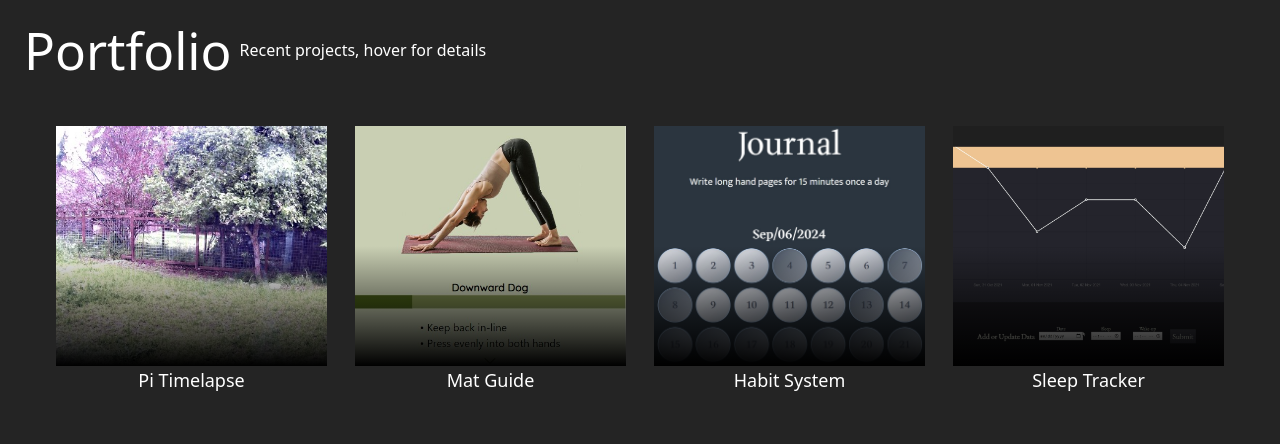
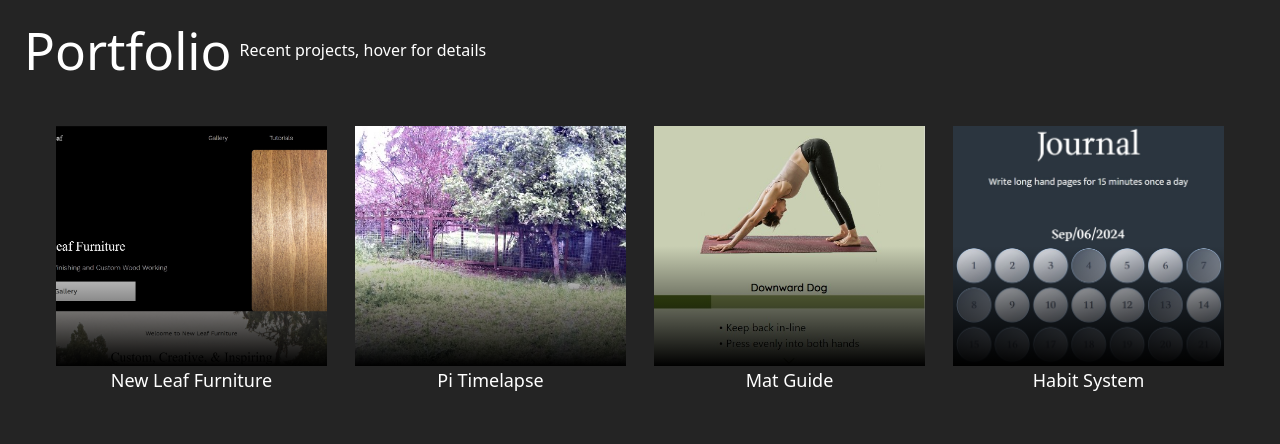
Before and after one commit to smith-megan/Indanthrene, a React (Vite) app: page / in a window 1280 px wide. Shown: the part 2746-3190 px from the top of the page. Built offline with nearby package versions, Linux system fonts and the light colour scheme.

Commit message:
adding most recent project

```diff
--- a/src/App.tsx
+++ b/src/App.tsx
@@ -4,7 +4,7 @@ import rock from "./assets/images/rock.png"
 import downloadImage from "./assets/download.png"
 import matImage from "./assets/images/mat guide.jpg"
 import ticImage from "./assets/images/elevate.jpg"
-import sleepImage from "./assets/images/sleep.jpg"
+import furnitureimage from "./assets/images/NewLeafFurniture.jpg"
 import timeImage from "./assets/images/timelapse.jpg"
 import "./App.css"
 import Nav from "./Nav"
@@ -177,6 +177,29 @@ function App() {
           <div>
             <div
               className="bg-cover bg-center h-60 group z-10 items-center overflow-hidden"
+              style={{ backgroundImage: `url(${furnitureimage})` }}
+            >
+              <div className="grid z-20 items-center duration-500 justify-center w-full transition-all h-60 bg-gradient-to-b from-transparent via-transparent to-black group-hover:from-black/70 group-hover:via-black/50 group-hover:to-black/70">
+                <div className="h-30 text-white transition-all duration-500 translate-y-[50%] group-hover:translate-y-0">
+                  <p className="text-sm p-2 invisible opacity-0 transition-all duration-300 group-hover:visible group-hover:opacity-100">
+                    Vite React Typescript website with Tailwind CSS
+                  </p>
+                  <a
+                    className="self-center"
+                    href="https://github.com/smith-megan/NewLeaf"
+                  >
+                    <button className="text-white text-xs sm:text-sm rounded-none p-2 opacity-0 transition-all duration-300 group-hover:opacity-100">
+                      Github Repo
+                    </button>
+                  </a>
+                </div>
+              </div>
+            </div>
+            <h2 className="text-lg self-end">New Leaf Furniture</h2>
+          </div>
+          <div>
+            <div
+              className="bg-cover bg-center h-60 group z-10 items-center overflow-hidden"
               style={{ backgroundImage: `url(${timeImage})` }}
             >
               <div className="grid z-20 items-center duration-500 justify-center w-full transition-all h-60 bg-gradient-to-b from-transparent via-transparent to-black group-hover:from-black/70 group-hover:via-black/50 group-hover:to-black/70">
@@ -246,30 +269,6 @@ function App() {
             </div>
             <h2 className="text-lg">Habit System</h2>
           </div>
-          <div>
-            <div
-              className="bg-cover bg-center h-60 group z-10 items-center overflow-hidden"
-              style={{ backgroundImage: `url(${sleepImage})` }}
-            >
-              <div className="grid z-20 items-center duration-500 justify-center w-full transition-all h-60 bg-gradient-to-b from-transparent via-transparent to-black group-hover:from-black/70 group-hover:via-black/50 group-hover:to-black/70">
-                <div className="h-30 text-white transition-all duration-500 translate-y-[50%] group-hover:translate-y-0">
-                  <p className="text-sm p-2 invisible opacity-0 transition-all duration-300 group-hover:visible group-hover:opacity-100">
-                    Sleep graph data system with React frontend and Python
-                    backend
-                  </p>
-                  <a
-                    className="self-center"
-                    href="https://github.com/smith-megan/python_sleep"
-                  >
-                    <button className="text-white text-xs sm:text-sm rounded-none p-2 opacity-0 transition-all duration-300 group-hover:opacity-100">
-                      Github Repo
-                    </button>
-                  </a>
-                </div>
-              </div>
-            </div>
-            <h2 className="text-lg self-end">Sleep Tracker</h2>
-          </div>
         </div>
       </div>
       <div id="Contact">
```
Also changed, not shown: src/assets/images/NewLeafFurniture.jpg (added).
